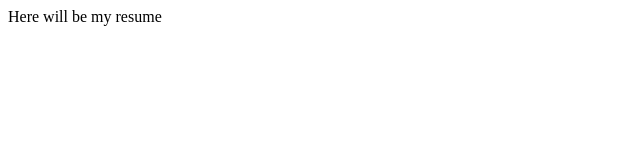
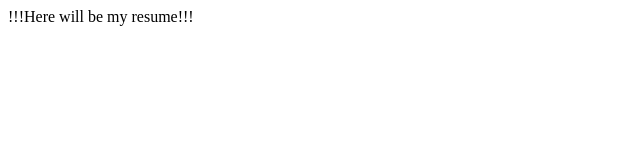
Before and after one commit to GeoBo/rsschool-cv, a plain HTML site: page index.html in a window 1280 px wide. Shown: the full height of the page, 0-640 px from the left. Drawn offline with Linux system fonts and the light colour scheme.

Commit message:
feat: update index.html

```diff
--- a/index.html
+++ b/index.html
@@ -5,8 +5,9 @@
     <meta http-equiv="X-UA-Compatible" content="IE=edge">
     <meta name="viewport" content="width=device-width, initial-scale=1.0">
     <title>CV</title>
+    <link rel="stylesheet" href="style.css">
 </head>
 <body>
-    <span>Here will be my resume</span>
+    <span>!!!Here will be my resume!!!</span>
 </body>
 </html>
```
